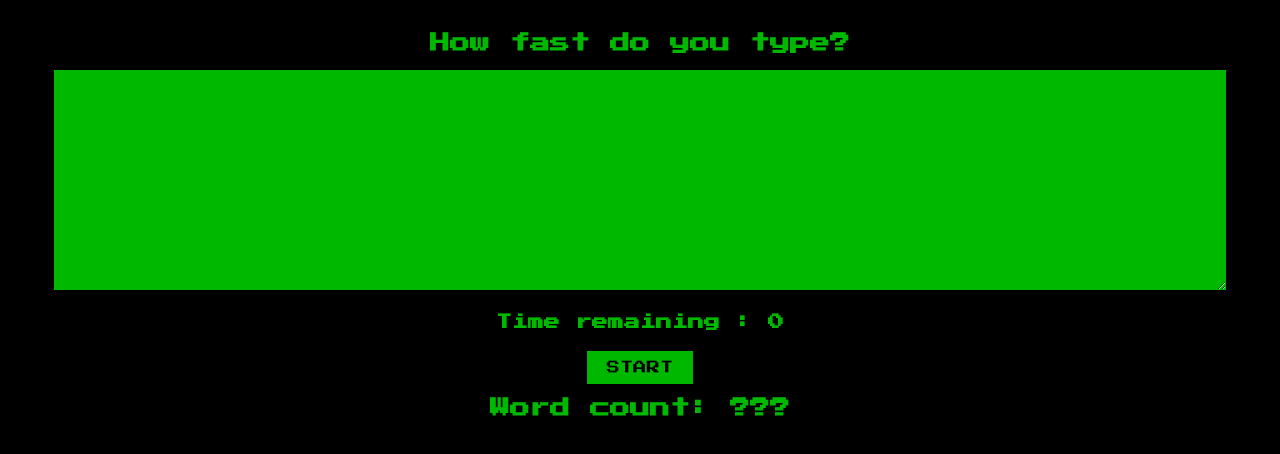
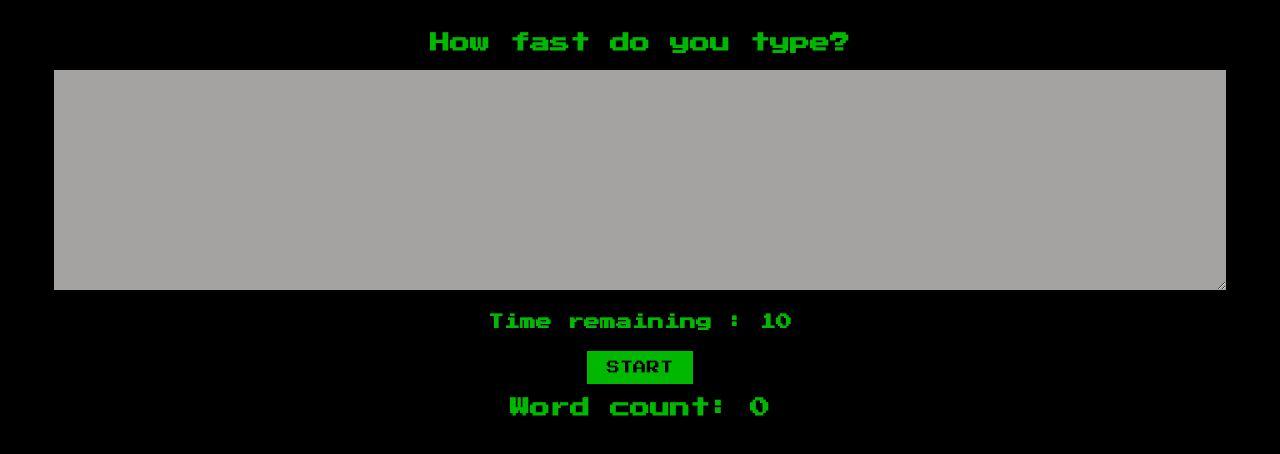
Before and after one commit to Ooxz/speed-typing-game, a React (Vite) app in the folder vite-project/: page / in a window 1280 px wide. Shown: the top 454 px of the page. Built offline with nearby package versions, Linux system fonts and the light colour scheme.

Commit message:
Added functionnality to the app( textarea disabled>/enabled, same for the button) + count remaining etc...

```diff
--- a/vite-project/src/App.jsx
+++ b/vite-project/src/App.jsx
@@ -1,24 +1,32 @@
 import React, {useState, useEffect} from 'react';
 
 export default function App() {
+
+  const STARTING_TIME = 10
+
   const [text, setText] = useState("");
-  const [timeRemaining, setTimeRemaining] = useState(5)
+  const [timeRemaining, setTimeRemaining] = useState(STARTING_TIME)
+  const [gameStart, setGameStart] = useState(false)
+  const [buttonDisabled, setButtonDisabled] = useState(false)
   console.log(text)
 
     function handleChange(event) {
       const {value} = event.target
       setText(value)
     }
+    console.log(gameStart)
 
     useEffect(() => {
       setTimeout(() => {
-        if(timeRemaining > 0){
+        if(timeRemaining > 0 && gameStart){
           setTimeRemaining(prevTimeRemaining => prevTimeRemaining - 1)
+        } else if (timeRemaining <= 0){
+          endGame()
         }
 
 
       }, 1000)
-    }, [timeRemaining])
+    }, [timeRemaining, gameStart])
 
     function handleCount(text) {
       const wordsArr = text.trim().split(" ")
@@ -28,6 +36,17 @@ export default function App() {
 
     console.log(handleCount(text))
 
+      function startGame() {
+        setGameStart(true)
+        setTimeRemaining(STARTING_TIME)
+        setButtonDisabled(true)
+        setText("")
+      }
+
+      function endGame() {
+        setGameStart(false)
+        setButtonDisabled(false)
+      }
 
   return(
     <div>
@@ -35,10 +54,11 @@ export default function App() {
     <textarea
     value={text}
     onChange={handleChange}
+    disabled={gameStart === false ? true : false}
     />
     <h4>Time remaining : {timeRemaining}</h4>
-    <button onClick={() => console.log(handleCount(text))}>Start</button>
-    <h1>Word count: ???</h1>
+    <button onClick={startGame} disabled={buttonDisabled}>Start</button>
+    <h1>Word count: {handleCount(text)}</h1>
     </div>
   )
 }
--- a/vite-project/src/style.css
+++ b/vite-project/src/style.css
@@ -38,3 +38,7 @@ textarea {
   background: #00b800;
   padding: 10px;
 }
+
+textarea:disabled {
+  background-color: #a5a2a2;
+}
```
